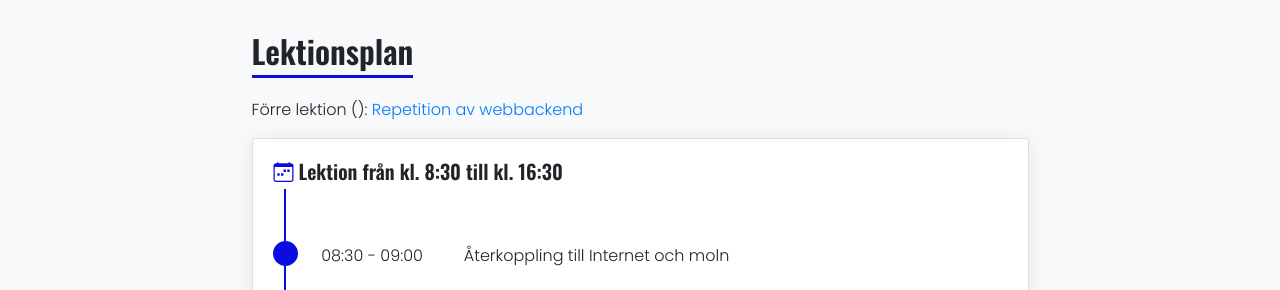
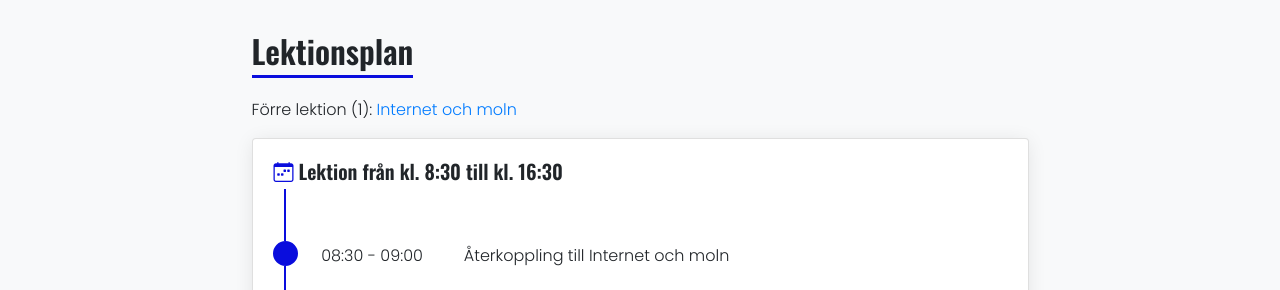
Before and after one commit to PGBSNH20/PGBSNH20-molnapplikationer, a Jekyll site: the page built from lectures/02-ci.md, in a window 1280 px wide and 900 px high. Shown: the part 373-663 px from the top of the window. Built offline with Jekyll 4.4.1, drawn with Linux system fonts in a browser that asks for light colours; nearby versions of some CDN libraries; part of the change alters nothing that is shown.

Commit message:
set correct activity

```diff
--- a/lectures/02-ci.md
+++ b/lectures/02-ci.md
@@ -13,7 +13,7 @@ Vi kommer under hela kursen att använda Github actions som bygg system.
 
 ## Lektionsplan
 
-Förre lektion ({{site.data.schedule.weeks[0].days[0].activities[1].number}}): <a href="{{site.data.schedule.weeks[0].days[0].activities[1].slug | prepend: site.baseurl }}">{{site.data.schedule.weeks[0].days[0].activities[1].title}}</a>
+Förre lektion ({{site.data.schedule.weeks[0].days[0].activities[2].number}}): <a href="{{site.data.schedule.weeks[0].days[0].activities[2].slug | prepend: site.baseurl }}">{{site.data.schedule.weeks[0].days[0].activities[2].title}}</a>
 
 {% include lectureplan.html lectureWeek=0 lectureDay=2 lectureCaption="Lektion från kl. 8:30 till kl. 16:30" %}
 
```
